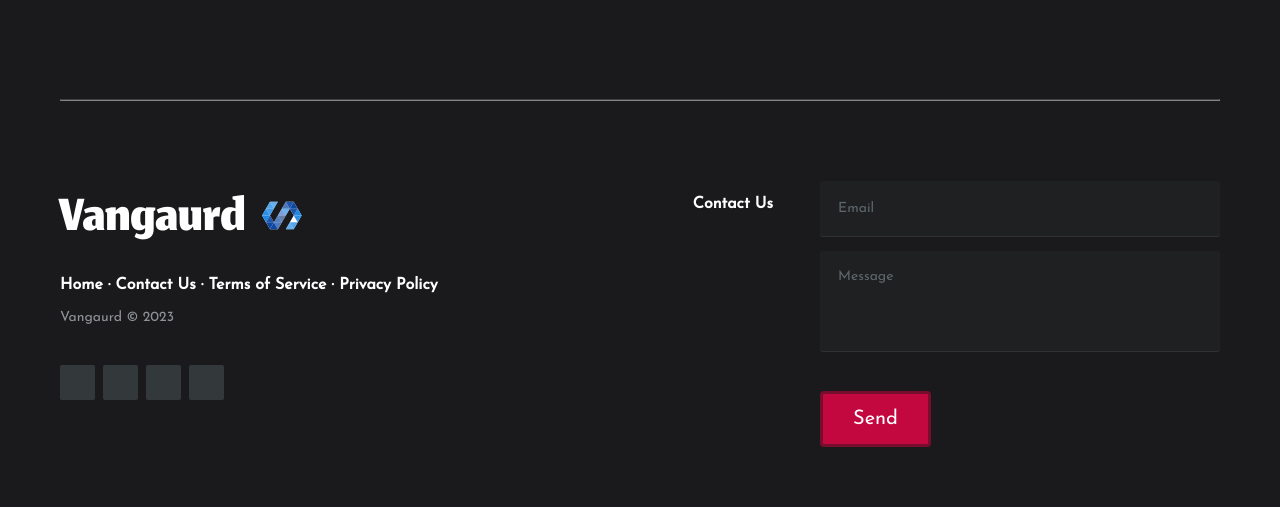
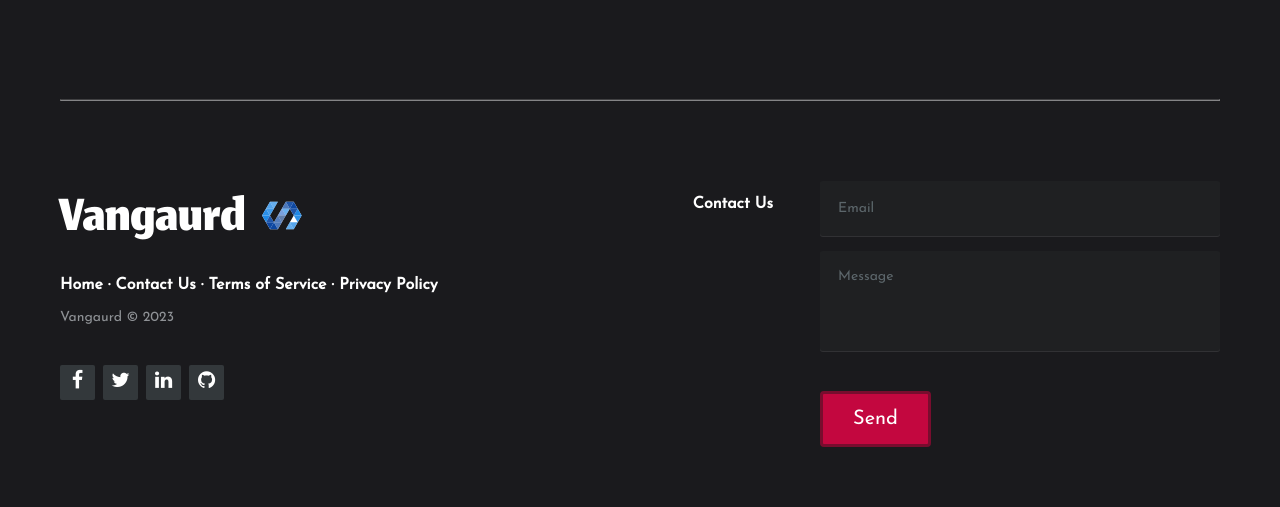
Before and after one commit to asmeet23/Financial-Fraud-Detection, a Flask app: template templates/dashboard.html in a window 1280 px wide; the page is wider, and only the part inside the window is pictured. Shown: the part 1511-2018 px from the top of that part. Run offline with Flask 3, Linux system fonts and the light colour scheme; the template is opened without the code that fills it, so the values that code supplies are empty; parts of the project's set-up code (start-up, migrations or seed data) failed here and were passed over.

Commit message:
added the font awesome icons api so that we can use those icons for the footer

```diff
--- a/templates/About.html
+++ b/templates/About.html
@@ -3,6 +3,7 @@
 <head>
     <meta charset="UTF-8">
     <meta name="viewport" content="width=device-width, initial-scale=1.0">
+    <link rel="stylesheet" href="https://cdnjs.cloudflare.com/ajax/libs/font-awesome/4.7.0/css/font-awesome.min.css">
     <link rel="stylesheet" href="/static/About.css">
     <title>About Us</title>
 </head>
--- a/templates/dashboard.html
+++ b/templates/dashboard.html
@@ -5,6 +5,7 @@
   <meta charset="UTF-8">
 
   <meta name="viewport" content="width=device-width, initial-scale=1.0">
+  <link rel="stylesheet" href="https://cdnjs.cloudflare.com/ajax/libs/font-awesome/4.7.0/css/font-awesome.min.css">
   <link rel="stylesheet" href="/static/dash.css">
   <title>Welcome to Vanguard!</title>
 
```
